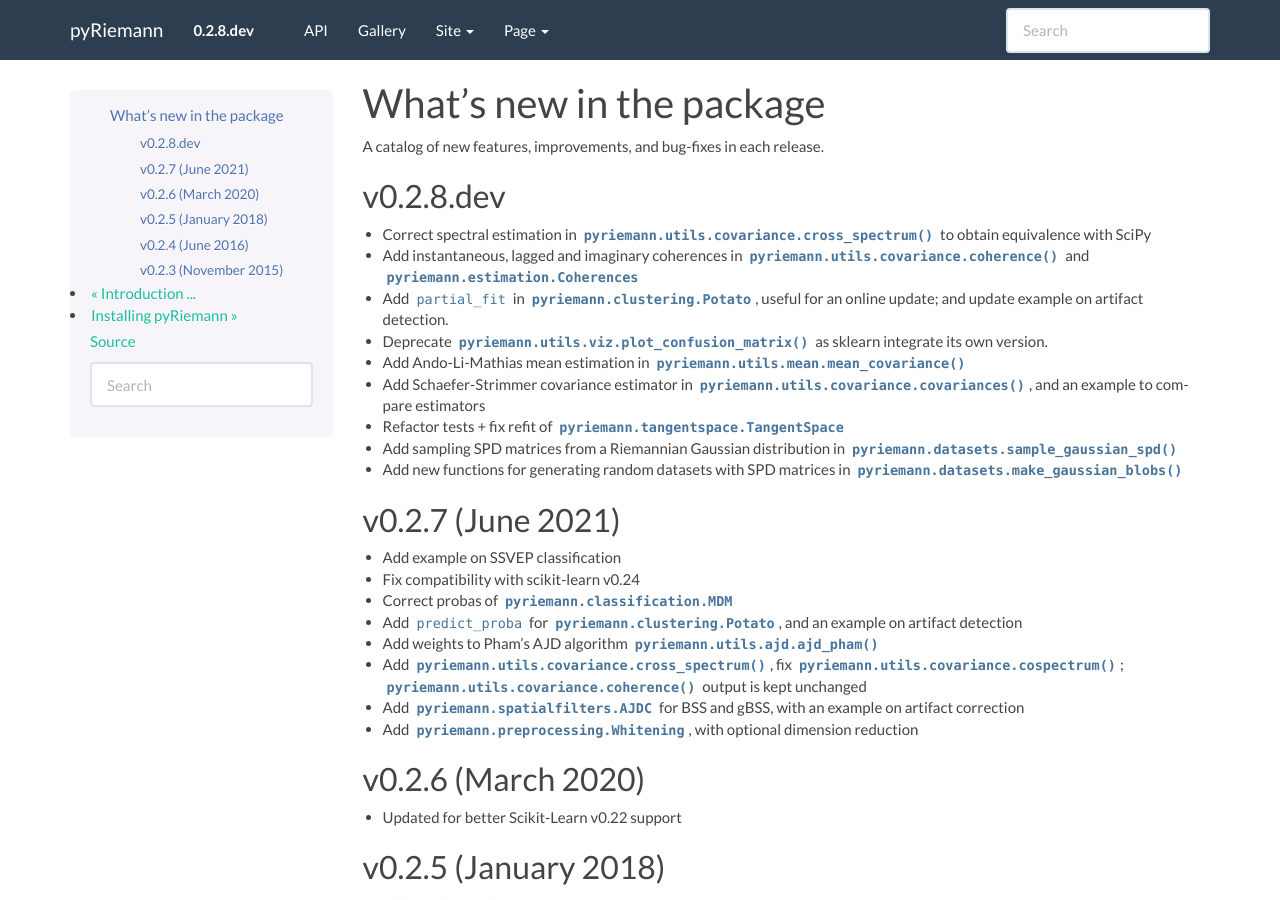
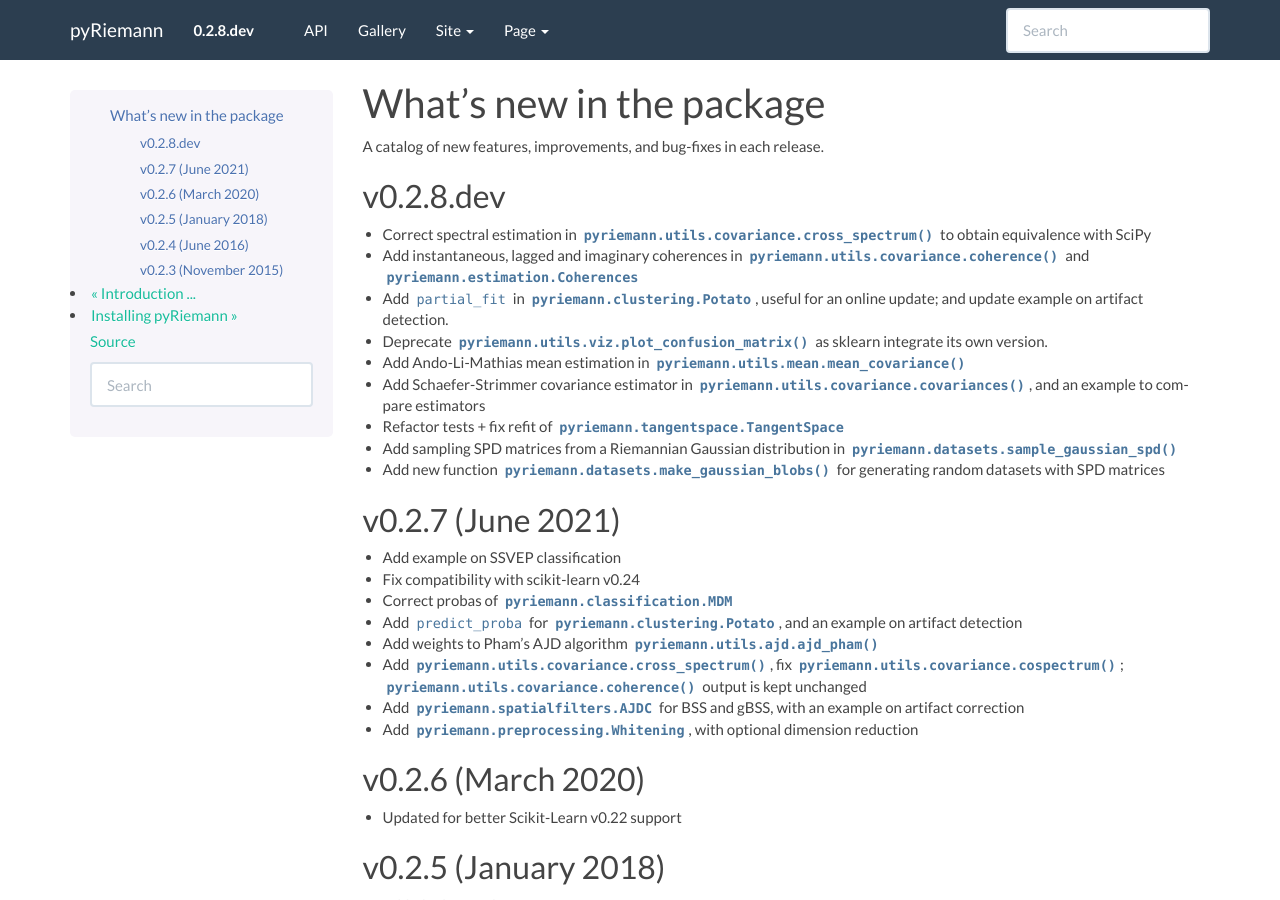
Before and after one commit to pyRiemann/pyRiemann, a Sphinx documentation site: the page built from doc/whatsnew.rst, in a window 1280 px wide and 900 px high. Built offline with Sphinx 7.4.7, drawn with Linux system fonts in a browser that asks for light colours; formulas are drawn with MathJax 3; pages that are not in the unit, such as notebooks, are missing from menus.

Commit message:
Update doc/whatsnew.rst
Co-authored-by: Alexandre Gramfort <alexandre.gramfort@m4x.org>

```diff
--- a/doc/whatsnew.rst
+++ b/doc/whatsnew.rst
@@ -26,7 +26,7 @@ v0.2.8.dev
 
 - Add sampling SPD matrices from a Riemannian Gaussian distribution in :func:`pyriemann.datasets.sample_gaussian_spd`
 
-- Add new functions for generating random datasets with SPD matrices in :func:`pyriemann.datasets.make_gaussian_blobs`
+- Add new function :func:`pyriemann.datasets.make_gaussian_blobs` for generating random datasets with SPD matrices
 
 v0.2.7 (June 2021)
 ------------------
```
